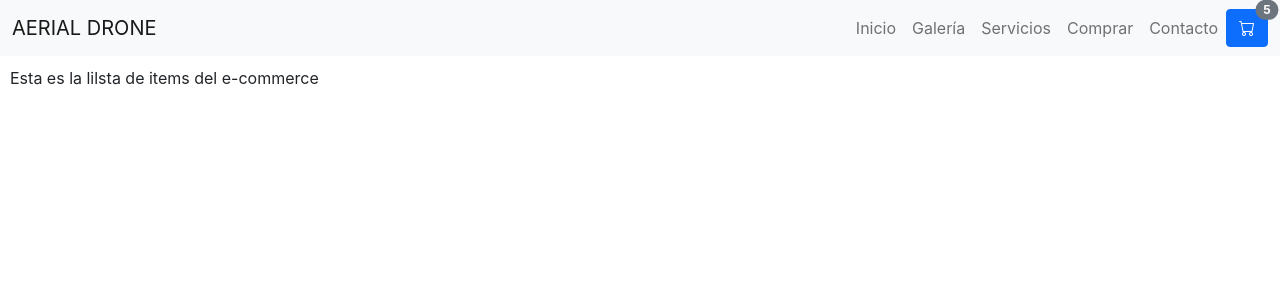
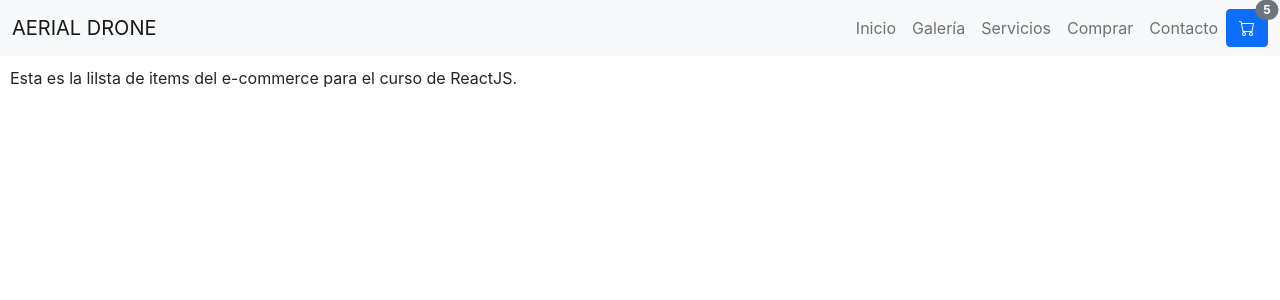
Before and after one commit to juanpablo1932/React-2, a React (Create React App) app: page / in a window 1280 px wide. Shown: the top 300 px of the page. Built offline with nearby package versions, Linux system fonts and the light colour scheme.

Commit message:
Se añade prop

```diff
--- a/src/App.js
+++ b/src/App.js
@@ -10,7 +10,7 @@ function App() {
           <NavBar />
         </header>
         <main className="main">
-          <ItemListContainer />
+          <ItemListContainer curso="ReactJS" />
         </main>
       </div>
     </>
--- a/src/components/ItemListContainer.js
+++ b/src/components/ItemListContainer.js
@@ -1,8 +1,11 @@
-const ItemListContainer = () => {
+const ItemListContainer = (props) => {
   return (
     <>
       <div className="listContainer">
-        <p>Esta es la lilsta de items del e-commerce</p>
+        <p>
+          Esta es la lilsta de items del e-commerce para el curso de{" "}
+          {props.curso}.
+        </p>
       </div>
     </>
   );
```
